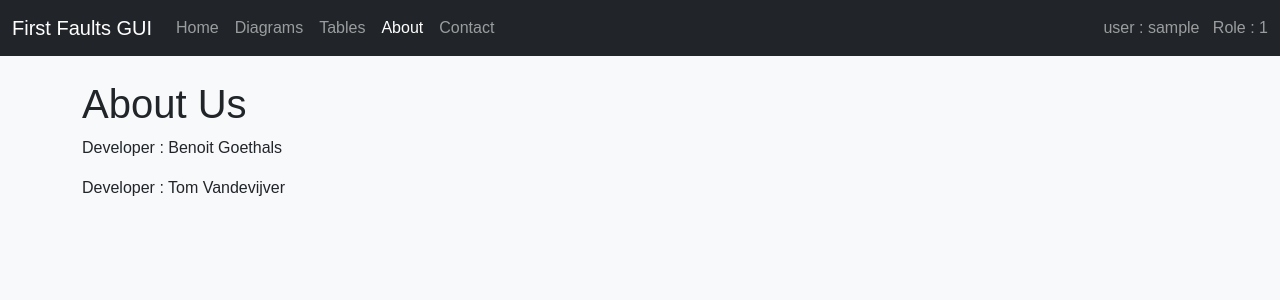
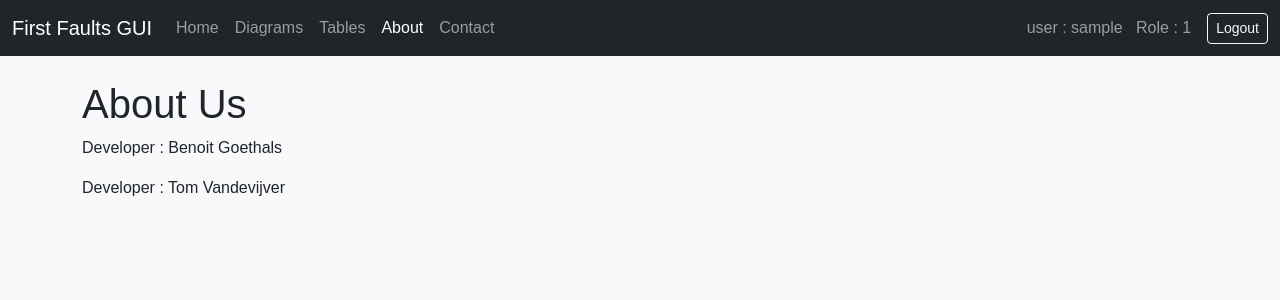
Before and after one commit to bucofski/First_Faults_GUI, a Flask app: page /plc/about in a window 1280 px wide. Shown: the top 300 px of the page. Run offline with Flask 3, Linux system fonts and the light colour scheme; the visitor is signed in with stand-in values (Sample User, id 1).

Commit message:
add logout link to navbar

```diff
--- a/presentations/templates/base.html
+++ b/presentations/templates/base.html
@@ -40,9 +40,17 @@
                                         href="{{ url_for('plc.contact') }}">Contact</a></li>
 
             </ul>
-            <span class="navbar-text ms-auto">
-            user : {{ session.username or 'Guest' }} &nbsp; Role : {{ session.role or 'GUEST' }}
-          </span>
+            <div class="d-flex align-items-center ms-auto gap-3">
+                <span class="navbar-text">
+                    user : {{ session.username or 'Guest' }} &nbsp; Role : {{ session.role or 'GUEST' }}
+                </span>
+                {% if session.username %}
+                <form method="post" action="{{ url_for('auth.logout') }}" class="m-0">
+                    <input type="hidden" name="csrf_token" value="{{ csrf_token() }}">
+                    <button type="submit" class="btn btn-outline-light btn-sm">Logout</button>
+                </form>
+                {% endif %}
+            </div>
         </div>
 
     </div>
```
